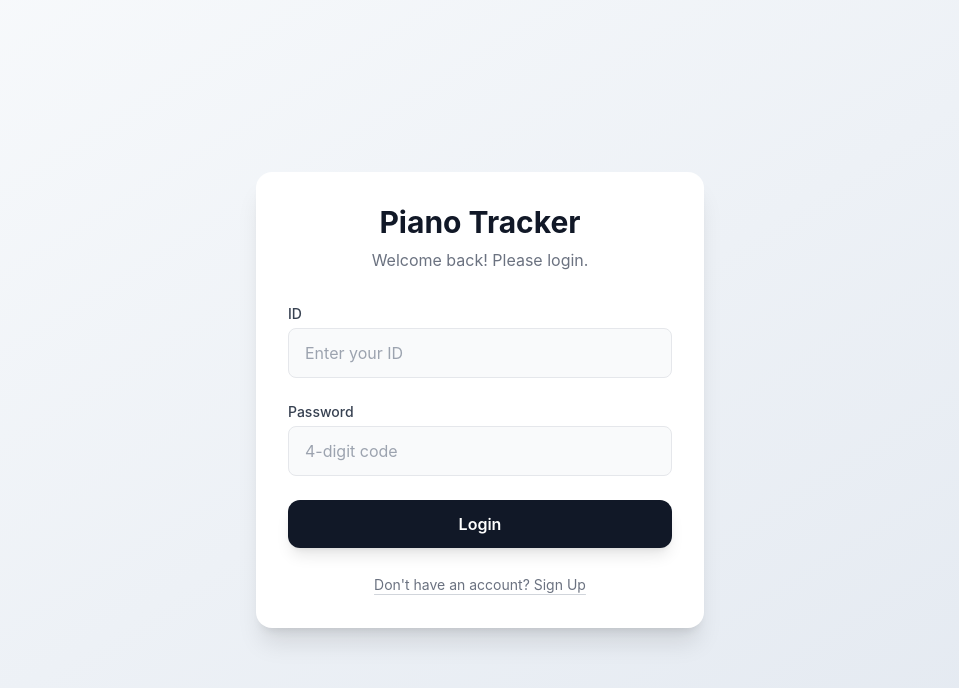
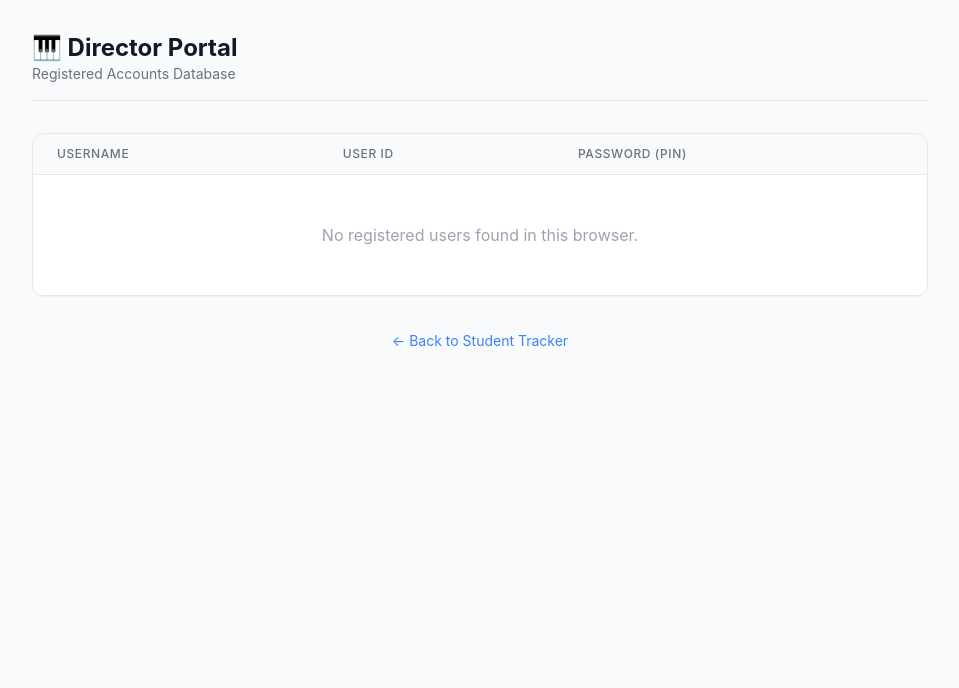
Before and after one commit to Benjamin-swan/piano-practice-tracker-, a React (Vite) app: page /admin in a window 1280 px wide. Shown: the top 688 px of the page, without its empty margins (160-1119 px from the left). Built offline with nearby package versions, Linux system fonts and the light colour scheme.

Commit message:
add. [Benjmain] 계정 관리자 페이지 [PPT-3]

```diff
--- /dev/null
+++ b/components/AdminPage.tsx
@@ -0,0 +1,74 @@
+import React, { useState, useEffect } from 'react';
+import { User } from '../types';
+
+const USERS_STORAGE_KEY = 'piano_users';
+
+const AdminPage: React.FC = () => {
+    const [users, setUsers] = useState<User[]>([]);
+
+    useEffect(() => {
+        const usersStr = localStorage.getItem(USERS_STORAGE_KEY);
+        setUsers(usersStr ? JSON.parse(usersStr) : []);
+    }, []);
+
+    return (
+        <div className="min-h-screen bg-slate-50 p-8 font-sans">
+            <div className="max-w-4xl mx-auto">
+                <header className="mb-8 border-b border-gray-200 pb-4">
+                    <h1 className="text-2xl font-bold text-gray-900">🎹 Director Portal</h1>
+                    <p className="text-gray-500 text-sm">Registered Accounts Database</p>
+                </header>
+
+                <div className="bg-white rounded-xl shadow-sm border border-gray-200 overflow-hidden">
+                    <table className="min-w-full divide-y divide-gray-200">
+                        <thead className="bg-gray-50">
+                            <tr>
+                                <th scope="col" className="px-6 py-3 text-left text-xs font-medium text-gray-500 uppercase tracking-wider">
+                                    Username
+                                </th>
+                                <th scope="col" className="px-6 py-3 text-left text-xs font-medium text-gray-500 uppercase tracking-wider">
+                                    User ID
+                                </th>
+                                <th scope="col" className="px-6 py-3 text-left text-xs font-medium text-gray-500 uppercase tracking-wider">
+                                    Password (PIN)
+                                </th>
+                            </tr>
+                        </thead>
+                        <tbody className="bg-white divide-y divide-gray-200">
+                            {users.map((user) => (
+                                <tr key={user.id} className="hover:bg-gray-50 transition-colors">
+                                    <td className="px-6 py-4 whitespace-nowrap">
+                                        <div className="text-sm font-medium text-gray-900">{user.username}</div>
+                                    </td>
+                                    <td className="px-6 py-4 whitespace-nowrap">
+                                        <div className="text-sm text-gray-500 font-mono bg-gray-100 inline-block px-2 py-0.5 rounded">
+                                            {user.id}
+                                        </div>
+                                    </td>
+                                    <td className="px-6 py-4 whitespace-nowrap text-sm text-gray-500">
+                                        {user.password}
+                                    </td>
+                                </tr>
+                            ))}
+                            {users.length === 0 && (
+                                <tr>
+                                    <td colSpan={3} className="px-6 py-12 text-center text-gray-400">
+                                        No registered users found in this browser.
+                                    </td>
+                                </tr>
+                            )}
+                        </tbody>
+                    </table>
+                </div>
+
+                <div className="mt-8 text-center">
+                    <a href="/" className="text-blue-500 hover:underline hover:text-blue-600 text-sm">
+                        ← Back to Student Tracker
+                    </a>
+                </div>
+            </div>
+        </div>
+    );
+};
+
+export default AdminPage;
--- a/components/LoginPage.tsx
+++ b/components/LoginPage.tsx
@@ -210,6 +210,7 @@ const LoginPage: React.FC<LoginPageProps> = ({ onLogin }) => {
                     </button>
                 </div>
             </div>
+
         </div>
     );
 };
--- a/index.tsx
+++ b/index.tsx
@@ -1,6 +1,8 @@
 import React from 'react';
 import ReactDOM from 'react-dom/client';
+import { BrowserRouter, Routes, Route } from 'react-router-dom';
 import App from './App';
+import AdminPage from './components/AdminPage';
 import './index.css';
 
 const rootElement = document.getElementById('root');
@@ -11,6 +13,11 @@ if (!rootElement) {
 const root = ReactDOM.createRoot(rootElement);
 root.render(
   <React.StrictMode>
-    <App />
+    <BrowserRouter>
+      <Routes>
+        <Route path="/" element={<App />} />
+        <Route path="/admin" element={<AdminPage />} />
+      </Routes>
+    </BrowserRouter>
   </React.StrictMode>
 );
--- a/package.json
+++ b/package.json
@@ -10,7 +10,8 @@
   },
   "dependencies": {
     "react": "^18.2.0",
-    "react-dom": "^18.2.0"
+    "react-dom": "^18.2.0",
+    "react-router-dom": "^7.11.0"
   },
   "devDependencies": {
     "@types/react": "^18.2.0",
```
Also changed, not shown: 1 other file (tests, documents, lock files or other folders).
